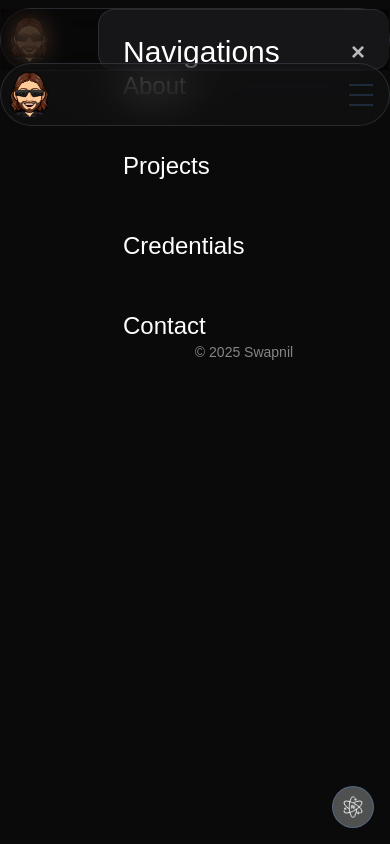
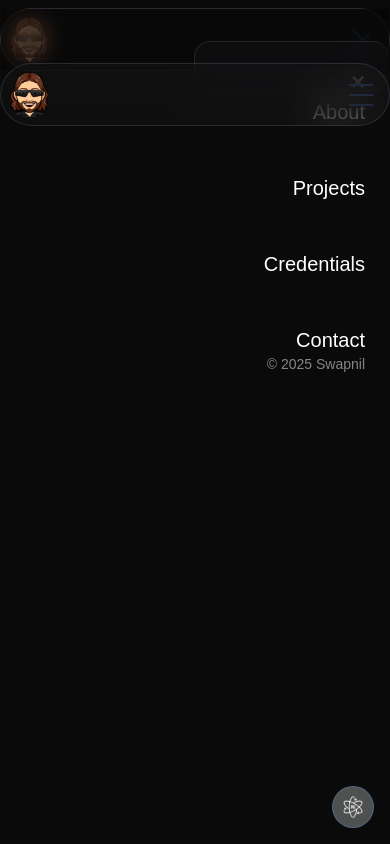
Before and after one commit to lilswapnil/MyPortfolio, a Next.js app: page /components/Navbar in a window 390 px wide. Both pictures are taken after a click on the button 361 px from the left and 39 px from the top of the page. Built offline with nearby package versions, Linux system fonts and the light colour scheme.

Commit message:
hamburger is ready

```diff
--- a/app/components/Navbar/page.tsx
+++ b/app/components/Navbar/page.tsx
@@ -93,21 +93,20 @@ export default function Navbar() {
         />
       )}
 
-      {/* Mobile Menu - 3/4 Screen from Right */}
+      {/* Mobile Menu - Half Screen Width from Right */}
       {menuOpen && (
         <div
-          className={`lg:hidden fixed right-0 top-0 bottom-0 z-40 w-3/4 flex flex-col justify-between p-6 glass-container ${isDark ? 'dark' : ''}`}
+          className={`lg:hidden fixed right-0 top-0 bottom-0 z-40 flex flex-col justify-between my-8 p-6 glass-container ${isDark ? 'dark' : ''}`}
           style={{
-            background: 'rgba(24, 24, 27, 0.95)',
-            backdropFilter: 'blur(40px)',
+            backdropFilter: 'blur(10px)',
             WebkitBackdropFilter: 'blur(40px)',
             border: '1px solid rgba(255, 255, 255, 0.1)',
             borderRight: 'none',
             animation: 'slideInRight 0.3s ease-out',
+            width: '50vw',
           }}
         >
-          <div className="flex items-center justify-between">
-            <h3 className="text-3xl text-white">Navigations</h3>
+          <div className="flex items-center justify-end">
             <button
               onClick={() => setMenuOpen(false)}
               className="text-2xl font-bold text-white/70 hover:text-white transition"
@@ -116,38 +115,38 @@ export default function Navbar() {
             </button>
           </div>
 
-          <nav className="flex flex-col justify-center gap-12 flex-1">
+          <nav className="flex flex-col justify-center gap-12 flex-1 text-right">
             <a
               href="/about"
               onClick={() => setMenuOpen(false)}
-              className={`accent-hover transition text-2xl ${isActive('/about') ? 'font-bold' : 'font-medium'} text-white`}
+              className={`accent-hover transition text-xl ${isActive('/about') ? 'font-bold' : 'font-small'} text-white`}
             >
               About
             </a>
             <a
               href="/projects"
               onClick={() => setMenuOpen(false)}
-              className={`accent-hover transition text-2xl ${isActive('/projects') ? 'font-bold' : 'font-medium'} text-white`}
+              className={`accent-hover transition text-xl ${isActive('/projects') ? 'font-bold' : 'font-small'} text-white`}
             >
               Projects
             </a>
             <a
               href="/credentials"
               onClick={() => setMenuOpen(false)}
-              className={`accent-hover transition text-2xl ${isActive('/credentials') ? 'font-bold' : 'font-medium'} text-white`}
+              className={`accent-hover transition text-xl ${isActive('/credentials') ? 'font-bold' : 'font-small'} text-white`}
             >
               Credentials
             </a>
             <a
               href="/contact"
               onClick={() => setMenuOpen(false)}
-              className={`accent-hover transition text-2xl ${isActive('/contact') ? 'font-bold' : 'font-medium'} text-white`}
+              className={`accent-hover transition text-xl ${isActive('/contact') ? 'font-bold' : 'font-small'} text-white`}
             >
               Contact
             </a>
           </nav>
 
-          <div className="text-center text-sm text-white/50">
+          <div className="text-right text-sm text-white/50 pb-4">
             © 2025 Swapnil
           </div>
         </div>
```
